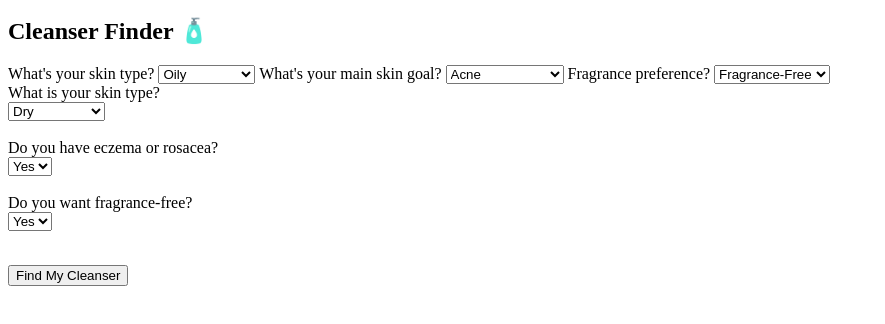
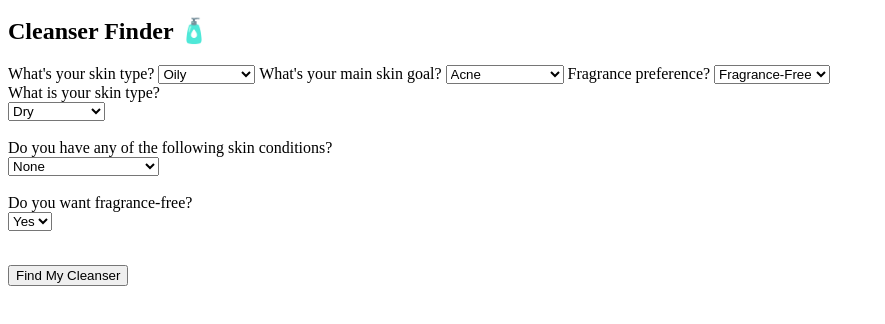
Before and after one commit to sarasskincare/sarasskincare, a plain HTML site: page index.html in a window 1280 px wide. Shown: the part 164-488 px from the top of the page, without its empty margins (0-885 px from the left). Drawn offline with Linux system fonts and the light colour scheme.

Commit message:
Update index.html

```diff
--- a/index.html
+++ b/index.html
@@ -59,10 +59,15 @@
     <option value="normal">Normal</option>
   </select><br><br>
 
-  <label>Do you have eczema or rosacea?</label><br>
-  <select id="eczemaRosacea">
-    <option value="yes">Yes</option>
-    <option value="no">No</option>
+<label>Do you have any of the following skin conditions?</label><br>
+  <select id="skinCondition">
+    <option value="none">None</option>
+    <option value="eczema">Eczema</option>
+    <option value="rosacea">Rosacea</option>
+    <option value="both">Both</option>
+    <option value="acne">Acne</option>
+    <option value="psoriasis">Psoriasis</option>
+    <option value="seborrheic">Seborrheic Dermatitis</option>
   </select><br><br>
 
   <label>Do you want fragrance-free?</label><br>
```
